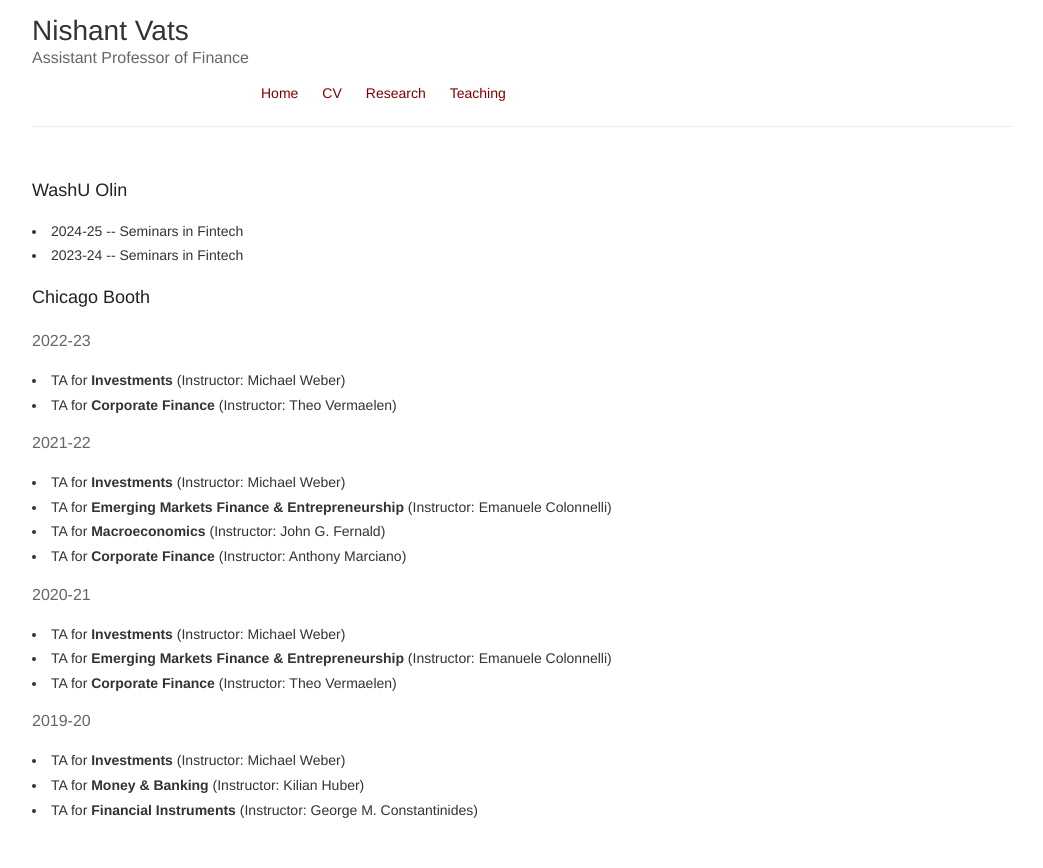
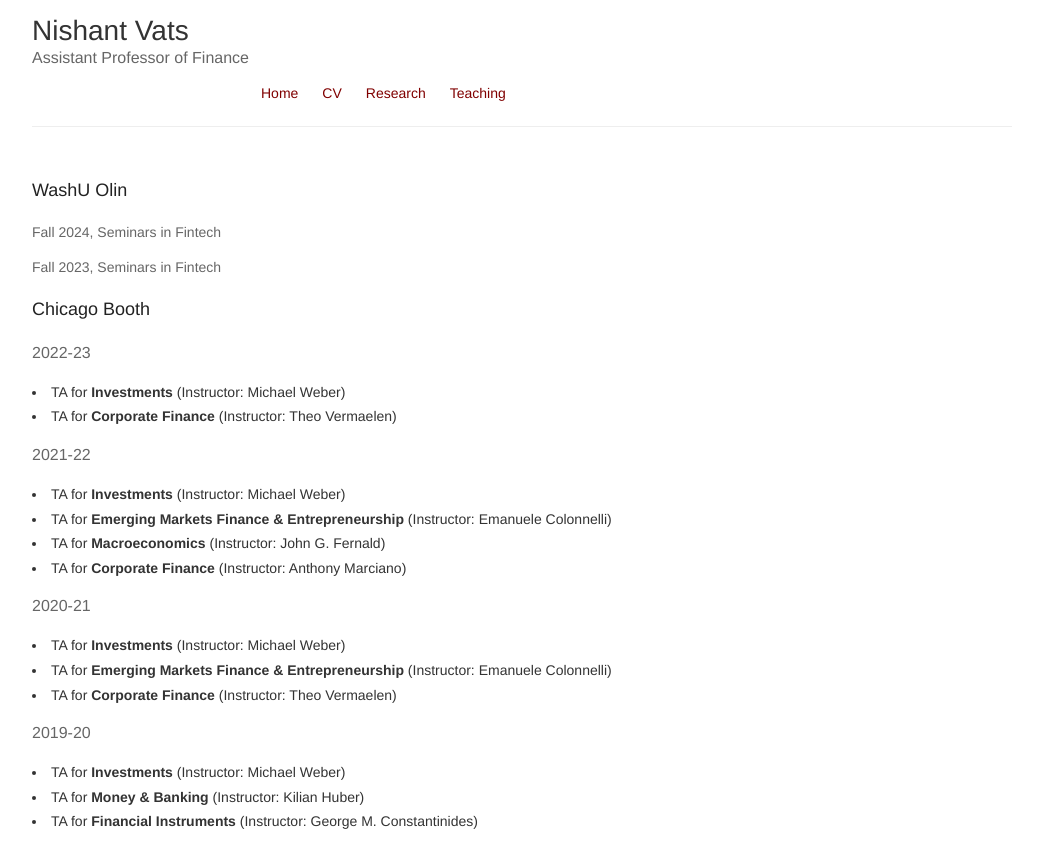
Before and after one commit to nishvats/nishvats.github.io, a Jekyll site: the page built from teaching.html, in a window 1280 px wide. Shown: the top 868 px of the page, without its empty margins (118-1161 px from the left). Built offline with Jekyll 4.4.1, drawn with Linux system fonts in a browser that asks for light colours.

Commit message:
Update teaching.html

```diff
--- a/teaching.html
+++ b/teaching.html
@@ -8,10 +8,9 @@
 
 <h3> WashU Olin </h3>
 
-<ui>
-<li> 2024-25 -- Seminars in Fintech </li>
-<li> 2023-24 -- Seminars in Fintech </li>
-</ui>
+<h5> Fall 2024, Seminars in Fintech </h5>
+<h5> Fall 2023, Seminars in Fintech </h5>
+
 
 <h3> Chicago Booth </h3>
 
```
